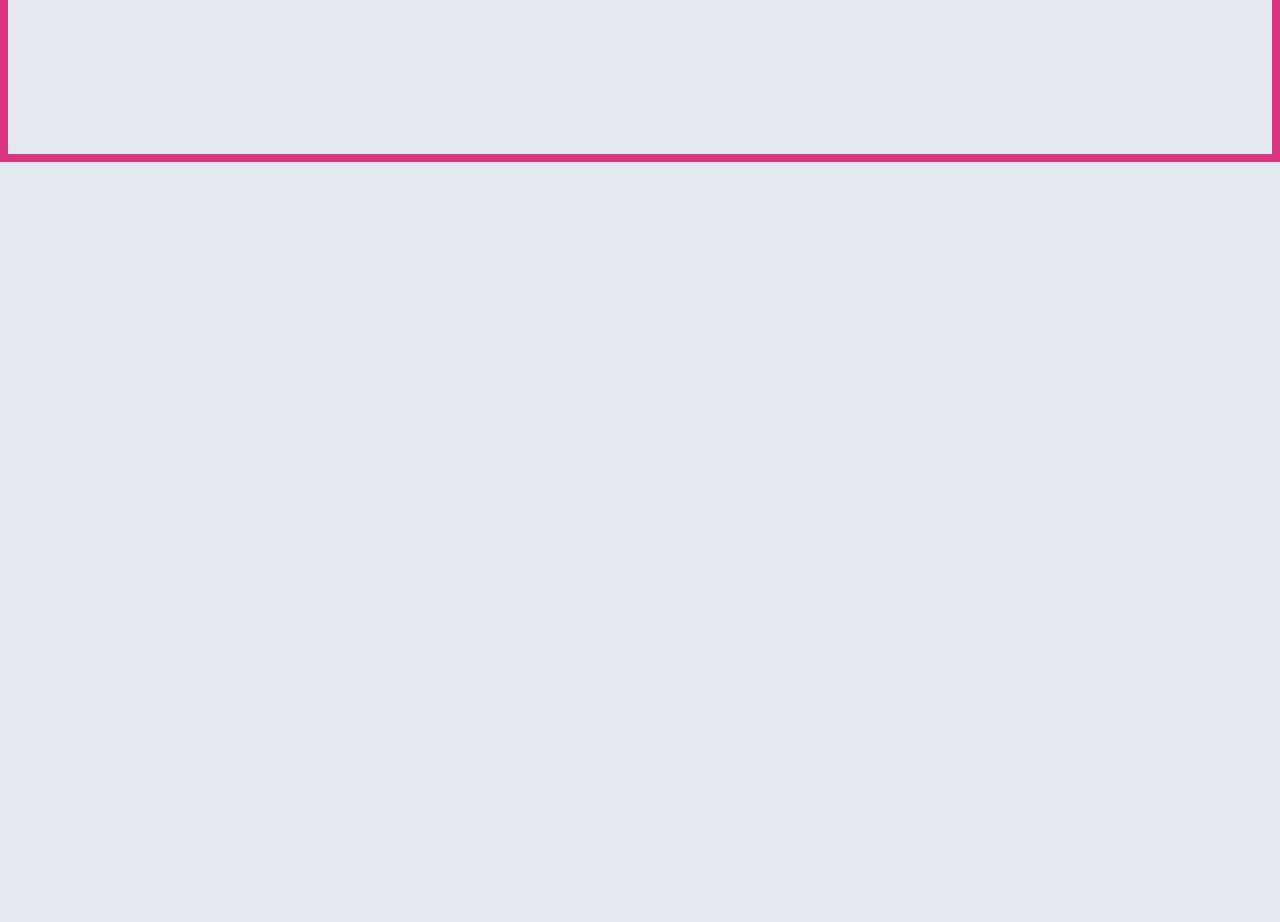
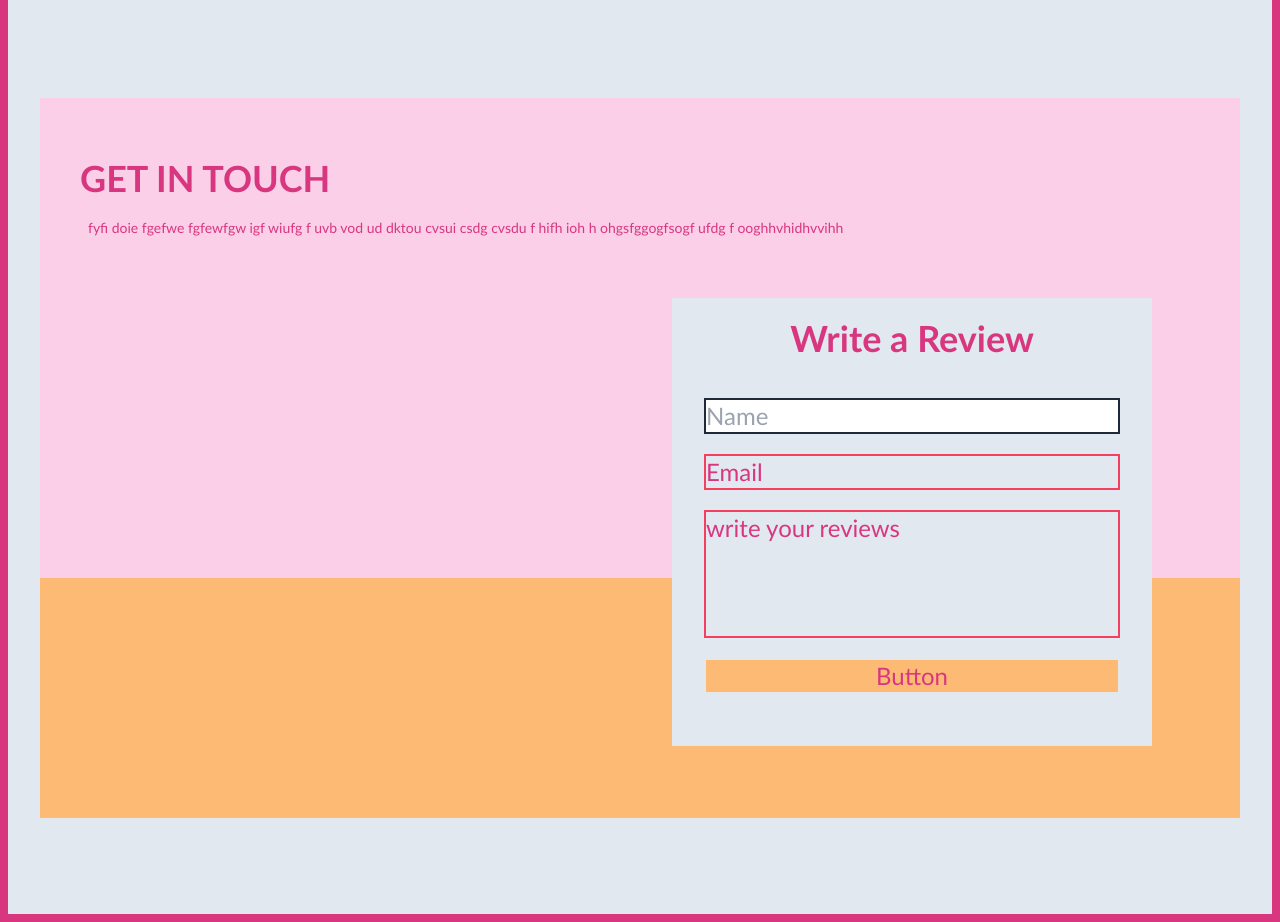
Before and after one commit to Abhishek2262/rotaract-website, a Next.js app: page /about in a window 1280 px wide. Shown: the part 3340-4262 px from the top of the page. Before the commit the page ends 3502 px from the top, so only its background shows below. Built offline with nearby package versions, Linux system fonts and the light colour scheme; a web font is replaced by a local one.

Commit message:
i diid contact page

```diff
--- a/components/card/index.js
+++ b/components/card/index.js
@@ -10,7 +10,7 @@ export default function Card({name, post, img = "#"})
 
     return(
         <>
-            <div className='card-1 min-h-[25rem] rounded-md bg-purple-100 max-w-[20rem] basis-1/3 drop-shadow-2xl'  data-aos="fade-up">
+            <div className='card-1 min-h-[25rem] rounded-md bg-purple-100 max-w-[20rem] basis-1/3 drop-shadow- xl'  data-aos="fade-up">
             <img src={img} className={post} alt="descriptive photo"></img> <h4 className='p1 text-center'>{post}</h4><h5 className="text-center">{name}</h5></div>
         </>
     )
--- a/pages/about.js
+++ b/pages/about.js
@@ -2,6 +2,7 @@ import 'aos/dist/aos.css';
 import Aos from 'aos';
 import Image from 'next/image'
 import Card from '../components/card';
+
 
 import { useEffect } from 'react';
 
@@ -66,6 +67,20 @@ export default function About()
 
             </div>
 
+            <div>
+                <div className='contact bg-pink-200 min-h-[30rem] p-10 gap-5'><h2 >GET IN TOUCH</h2> <div className=' float-left text-left min-h-[5rem] text-sm pl-2'> fyfi doie fgefwe fgfewfgw igf wiufg f uvb vod ud  dktou cvsui csdg cvsdu f hifh ioh  h ohgsfggogfsogf  ufdg  f ooghhvhidhvvihh   </div>
+
+                <div className='review  bg-slate-200 min-w-[30rem] float-right min-h-[28rem] space-y-5 mr-12 pr-8 pl-8 '> <h2 className='text-center'>Write a Review</h2> <input className='palceholder:text-slate-800 border-2 border-slate-800 w-[100%]' placeholder='Name'/><div className='email border-2  float-center border-rose-500'>Email</div> <div className='border-2  float-center min-h-[8rem] border-rose-500'>write your reviews</div>
+                <div className='text-center border-2 bg-orange-300'>Button</div>
+                </div>
+
+                </div>
+                <footer className='foorter bg-orange-300 min-h-[15rem]'></footer>
+
+
+            </div>
+
+
 
 
 
```
